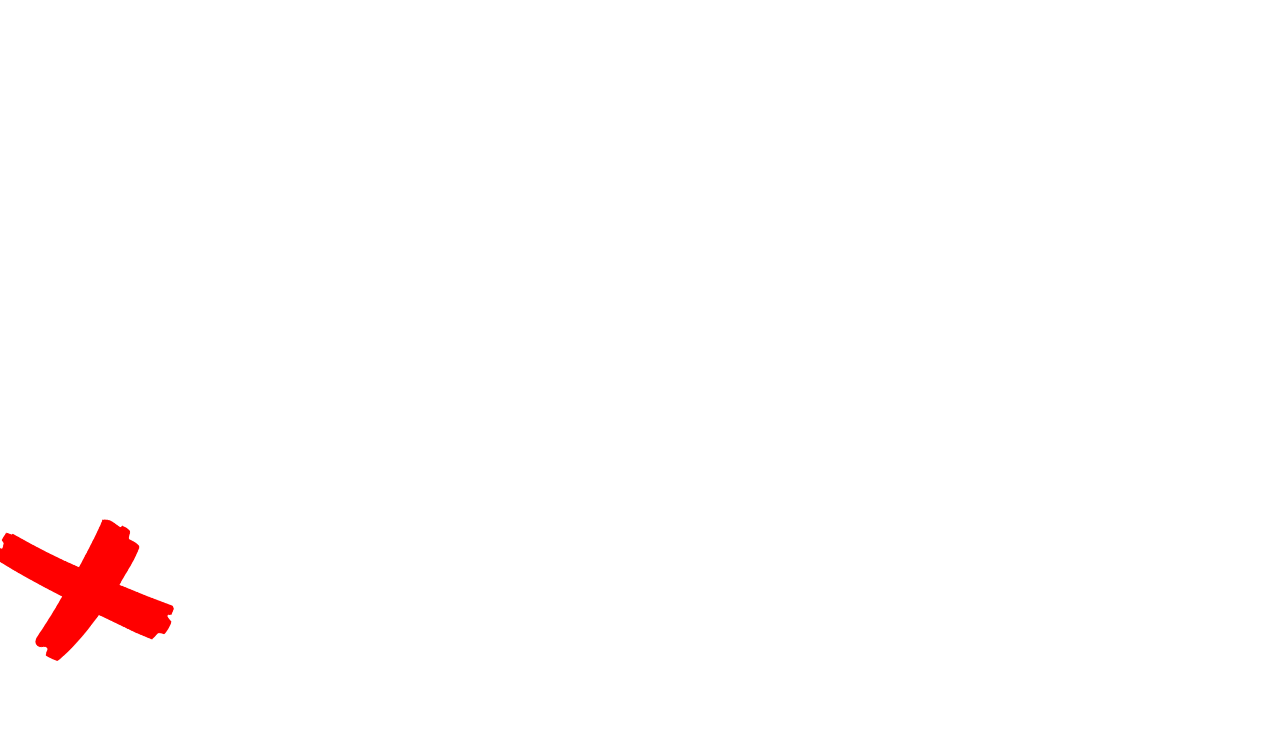
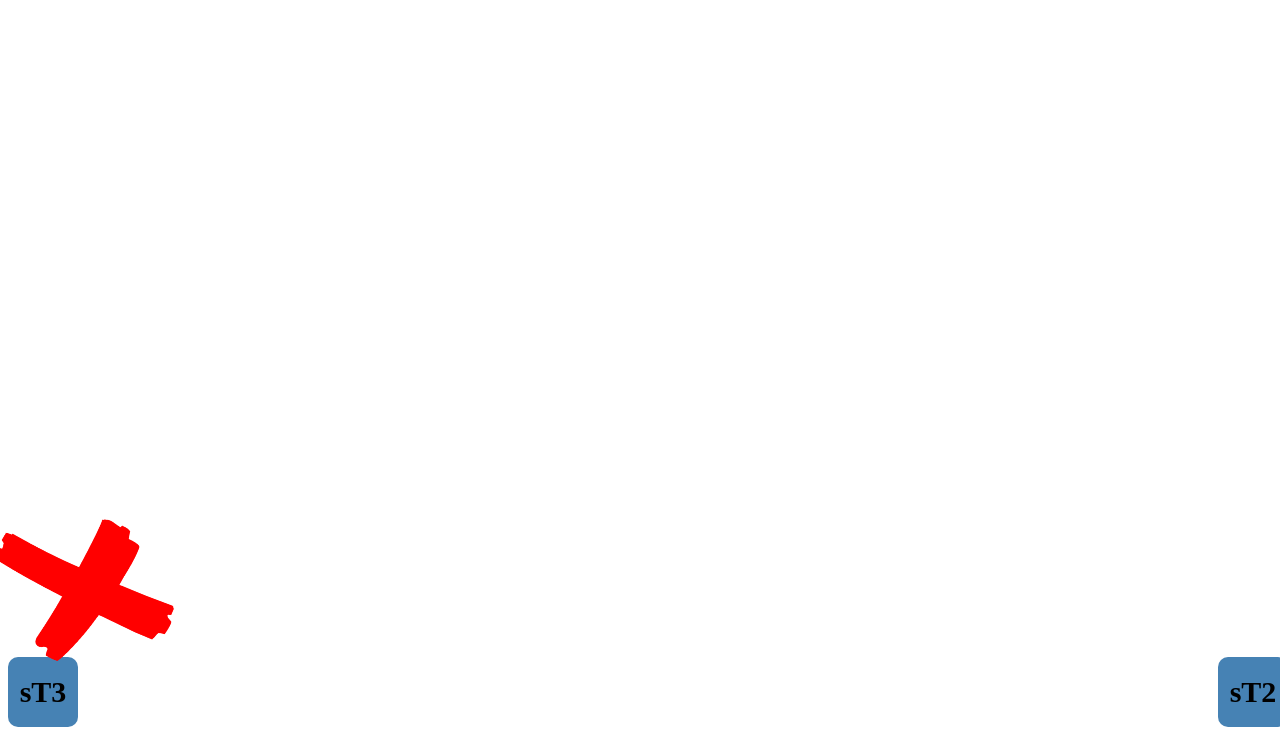
Before and after one commit to gityouser/Spinner, a plain HTML site: page index.html in a window 1280 px wide. Shown: the part 81-816 px from the top of the page. Drawn offline with Linux system fonts and the light colour scheme.

Commit message:
Turnout marks added

```diff
--- a/index.html
+++ b/index.html
@@ -8,15 +8,49 @@ body {
       height: 100vh;
       width: 100vw;
     }
-
     .ics {
-  position: absolute;
+      position: fixed;
       height: 150px;
       width: 150px;
+    }
+    .wrapper {
+      box-sizing: border-box;
+      height: 100vh;
+      width: 100vw;
+      display: grid;
+      grid-template-columns: 70px 1fr 70px;
+      grid-template-rows: 70px 1fr 70px;
+    }
+    .swich {
+      border-radius: 10px;
+      height: 70px;
+      width: 70px;
+      background-color: steelblue;
+      display: flex;
+      justify-content: center;
+      align-items: center;
+      font-size: 30px;
+      font-weight: 800;
+    }
+    .swichTrack1 {
+      grid-column: 3;
+    }
+    .swichTrack2 {
+      grid-column: 3;
+      grid-row: 3;
+    }
+    .swichTrack3 {
+      grid-column: 1;
+      grid-row: 3;
     }
     </style>
   </head>
   <body>
+    <div class="wrapper">
+      <div class="swichTrack1 swich">sT1</div>
+      <div class="swichTrack2 swich">sT2</div>
+      <div class="swichTrack3 swich">sT3</div>
+    </div>
     <img src="x-mark.png" class = "ics">
   </body>
   <script src="script.js">
--- a/script.js
+++ b/script.js
@@ -1,20 +1,19 @@
 var ics = document.querySelector('.ics');
+var width = document.body.offsetWidth - 150;
+var height = document.body.offsetHeight - 150;
 var moverWidth = 0;
 var moverHeight = 0;
 var spinner = 0;
-var width = document.body.offsetWidth - 150;
-var height = document.body.offsetHeight - 150;
 var swichTrack1;
 var swichTrack2;
 var swichTrack3;
-
 
 function moveIcs() {
   var spin = `rotate(${-spinner}deg)`;
   spinner+=10;
   ics.style.transform = spin;
 
-  if ((moverWidth <= 0) && (moverHeight <= 0)) {
+  if (moverWidth <= 0) {
     swichTrack1 = false;
   }
   if (moverWidth >= width) {
@@ -27,36 +26,34 @@ function moveIcs() {
     swichTrack1 = false;
     swichTrack2 = true;
   }
-
   if (moverWidth >= 0) {
     swichTrack3 = false;
   }
-
   if ((moverWidth <= 0) && (moverHeight >= 0)) {
     swichTrack2 = false;
     swichTrack3 = true;
   }
 
-  if ((swichTrack1 == false) && (swichTrack2  == false)) {
-    if ( swichTrack3 == false){
+  if ((swichTrack1 === false) && (swichTrack2  == false)) {
+    if ( swichTrack3 === false){
       ics.style.left = `${moverWidth}px`;
       moverWidth+=10;
       console.log(`Increasing left ${moverWidth}px`);
     }
   }
-  if (swichTrack1 == true) {
+  if (swichTrack1 === true) {
     ics.style.top = `${moverHeight}px`
     moverHeight+=10;
     console.log(`Increasing top ${moverHeight}px`);
   }
-  if (swichTrack2 == true) {
+  if (swichTrack2 === true) {
     // ics.style.left = width;
     ics.style.left = `${moverWidth}px`;
     moverWidth-=10;
     console.log(`Reducing left ${moverWidth}px`);
   }
 
-  if (swichTrack3 == true) {
+  if (swichTrack3 === true) {
     ics.style.top = `${moverHeight}px`
     moverHeight-=10;
     console.log(`Reducing top ${moverHeight}px`);
```
Lines whose indentation alone changed are shown as unchanged.
